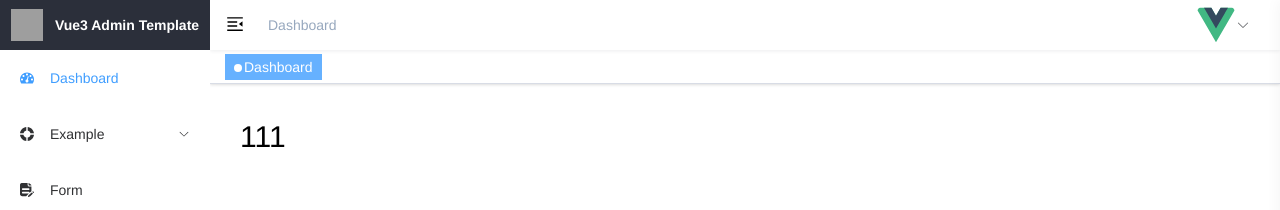
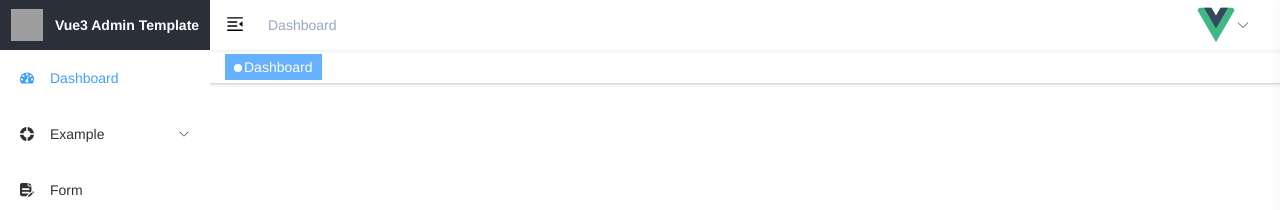
Before and after one commit to Jiangdedong/vue3-admin-template, a Vue app: page /dashboard in a window 1280 px wide. Shown: the top 210 px of the page. Built offline with nearby package versions, Linux system fonts and the light colour scheme; grey boxes are pictures that could not be loaded.

Commit message:
删除多余标签

```diff
--- a/src/views/dashboard/index.vue
+++ b/src/views/dashboard/index.vue
@@ -1,6 +1,5 @@
 <template>
   <div class="dashboard-container">
-    <div class="dashboard-text">111</div>
     <!-- <SvgIcon icon-class="form" /> -->
   </div>
 </template>
```
